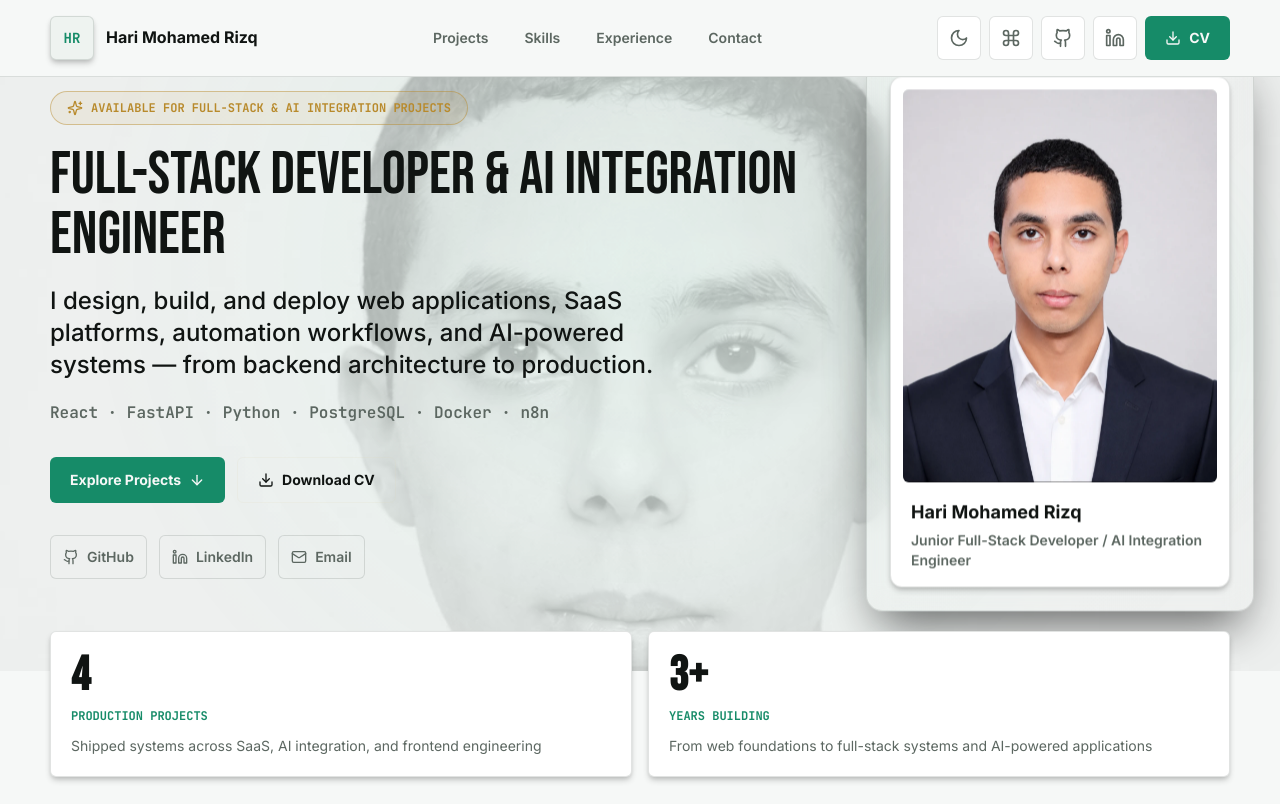
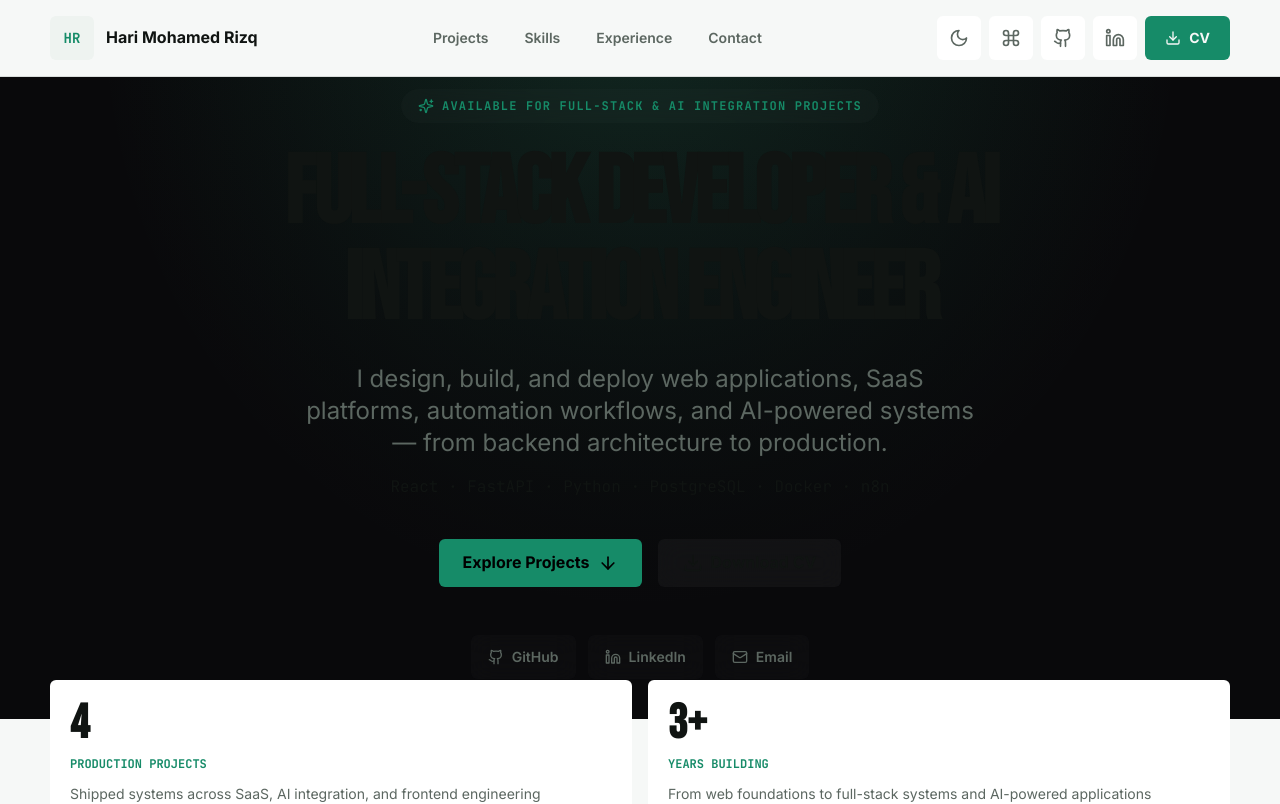
Before and after one commit to HariMohamed/My-PortFolio, a React (Vite) app: page / in a window 1280 px wide. Shown: the top 804 px of the page. Built offline with nearby package versions, Linux system fonts and the light colour scheme.

Commit message:
feat: implement portfolio v2 cinematic visual system

```diff
--- a/src/components/Hero.jsx
+++ b/src/components/Hero.jsx
@@ -1,159 +1,106 @@
-import { useEffect } from "react";
 import { ArrowDown, Download, Github, Linkedin, Mail, Sparkles } from "lucide-react";
-import { motion, useReducedMotion, useMotionValue, useTransform, useSpring } from "framer-motion";
+import { motion, useReducedMotion } from "framer-motion";
 import { profile } from "../data/profile";
 
 export default function Hero() {
   const prefersReducedMotion = useReducedMotion();
-  const disableTracking = prefersReducedMotion || (typeof window !== "undefined" && !window.matchMedia("(pointer: fine)").matches);
 
-  const mouseX = useMotionValue(0);
-  const mouseY = useMotionValue(0);
-
-  const springConfig = { damping: 40, stiffness: 150, mass: 1 };
-  const smoothX = useSpring(mouseX, springConfig);
-  const smoothY = useSpring(mouseY, springConfig);
-
-  useEffect(() => {
-    if (disableTracking) return;
-
-    const handleMouseMove = (e) => {
-      const { innerWidth, innerHeight } = window;
-      const x = (e.clientX / innerWidth) * 2 - 1;
-      const y = (e.clientY / innerHeight) * 2 - 1;
-      mouseX.set(x);
-      mouseY.set(y);
+  // Unified animation variant for staggered reveals
+  const revealVariants = {
+    hidden: { opacity: 0, y: prefersReducedMotion ? 0 : 20 },
+    visible: {
+      opacity: 1,
+      y: 0,
+      transition: { duration: 0.8, ease: [0.16, 1, 0.3, 1] }
+    }
   };
 
-    const handleMouseLeave = () => {
-      mouseX.set(0);
-      mouseY.set(0);
-    };
+  return (
+    <section id="home" className="relative min-h-[90svh] w-full flex items-center justify-center overflow-hidden border-b shadow-[inset_0_-1px_0_0_rgba(255,255,255,0.05)] border-transparent" aria-labelledby="hero-title">
 
-    window.addEventListener("mousemove", handleMouseMove, { passive: true });
-    window.addEventListener("mouseleave", handleMouseLeave, { passive: true });
+      {/*
+        MEDIA LAYER PLACEHOLDER
+        This is where the future WebM cinematic texture will be injected.
+        Currently a dark radial gradient acts as the fallback.
+      */}
+      <div className="absolute inset-0 z-0 bg-[#09090b]">
+        {/* <video autoPlay loop muted playsInline className="absolute inset-0 w-full h-full object-cover opacity-40 mix-blend-screen" poster="..." src="..." /> */}
+        <div className="absolute inset-0 bg-[radial-gradient(ellipse_at_top_center,rgba(68,230,169,0.15),transparent_60%)]" aria-hidden="true" />
+        <div className="absolute inset-0 bg-gradient-to-b from-transparent to-[#09090b] opacity-90" aria-hidden="true" />
+      </div>
 
-    return () => {
-      window.removeEventListener("mousemove", handleMouseMove);
-      window.removeEventListener("mouseleave", handleMouseLeave);
-    };
-  }, [mouseX, mouseY, disableTracking]);
+      <div className="relative z-10 w-full max-w-6xl px-6 mx-auto flex flex-col items-center text-center mt-12">
+        <motion.div
+          initial="hidden"
+          animate="visible"
+          variants={{
+            visible: { transition: { staggerChildren: 0.15 } }
+          }}
+          className="flex flex-col items-center max-w-4xl"
+        >
+          <motion.div variants={revealVariants}>
+            <p className="inline-flex items-center gap-2 px-4 py-2 mb-6 rounded-full shadow-[var(--inset-border)] backdrop-blur-md border border-transparent bg-white/[0.02] font-mono text-xs font-bold uppercase tracking-widest text-accent">
+              <Sparkles className="w-4 h-4" aria-hidden="true" />
+              {profile.badge}
+            </p>
+          </motion.div>
 
-  const fgX = useTransform(smoothX, [-1, 1], [-2, 2]);
-  const fgY = useTransform(smoothY, [-1, 1], [-2, 2]);
+          <motion.h1
+            id="hero-title"
+            variants={revealVariants}
+            className="text-5xl sm:text-6xl md:text-7xl lg:text-8xl font-display font-extrabold text-text tracking-[-0.04em] leading-[1.05] mb-6"
+          >
+            {profile.headline}
+          </motion.h1>
 
-  const cardX = useTransform(smoothX, [-1, 1], [8, -8]);
-  const cardY = useTransform(smoothY, [-1, 1], [8, -8]);
-  const cardRotateX = useTransform(smoothY, [-1, 1], [2, -2]);
-  const cardRotateY = useTransform(smoothX, [-1, 1], [-2, 2]);
+          <motion.p
+            variants={revealVariants}
+            className="text-lg sm:text-xl md:text-2xl text-muted max-w-2xl leading-relaxed mb-4"
+          >
+            {profile.subtitle}
+          </motion.p>
 
-  const bgX = useTransform(smoothX, [-1, 1], [-3, 3]);
-  const bgY = useTransform(smoothY, [-1, 1], [-3, 3]);
-
-  return (
-    <section id="home" className="hero-section perspective-container" aria-labelledby="hero-title">
-      <div className="hero-background" aria-hidden="true" />
-      <div className="hero-overlay" aria-hidden="true" />
+          <motion.p
+            variants={revealVariants}
+            className="text-sm sm:text-base font-mono text-accent/80 mb-10"
+          >
+            {profile.stackLine}
+          </motion.p>
 
           <motion.div
-        className="hero-depth-bg"
-        aria-hidden="true"
-        style={{ x: disableTracking ? 0 : bgX, y: disableTracking ? 0 : bgY }}
+            variants={revealVariants}
+            className="flex flex-col sm:flex-row items-center gap-4 mb-12"
           >
-        <div className="hero-radial-glow" />
-      </motion.div>
-
-      <div className="hero-content relative z-10">
-        <div className="hero-layout">
-          <motion.div
-            initial={prefersReducedMotion ? false : { opacity: 0, y: 28 }}
-            animate={{ opacity: 1, y: 0 }}
-            transition={prefersReducedMotion ? { duration: 0 } : { duration: 0.55, ease: "easeOut" }}
-            style={{ x: disableTracking ? 0 : fgX, y: disableTracking ? 0 : fgY }}
-            className="max-w-4xl"
-          >
-            <p className="hero-badge">
-              <Sparkles aria-hidden="true" />
-              {profile.badge}
-            </p>
-            <h1 id="hero-title" className="hero-title">
-              {profile.headline}
-            </h1>
-            <p className="hero-subtitle">{profile.subtitle}</p>
-            <p className="stack-line">{profile.stackLine}</p>
-
-            <div className="mt-8 flex flex-col gap-3 sm:flex-row">
-              <a className="btn btn-primary" href="#projects">
+            <a className="inline-flex h-12 items-center justify-center gap-2 rounded-md bg-accent px-6 font-bold text-black transition-transform hover:scale-105 active:scale-95" href="#projects">
               Explore Projects
-                <ArrowDown aria-hidden="true" />
+              <ArrowDown className="w-5 h-5" aria-hidden="true" />
             </a>
-              <a className="btn btn-secondary" href={profile.cv.english} download>
-                <Download aria-hidden="true" />
+            <a className="inline-flex h-12 items-center justify-center gap-2 rounded-md shadow-[var(--inset-border)] backdrop-blur-md border border-transparent bg-white/[0.04] px-6 font-bold text-text transition-colors hover:bg-white/[0.08]" href={profile.cv.english} download>
+              <Download className="w-5 h-5" aria-hidden="true" />
               Download CV
             </a>
-            </div>
-
-            <div className="social-row" aria-label="Social links">
-              <a href={profile.socials.github} target="_blank" rel="noopener noreferrer" aria-label="GitHub">
-                <Github aria-hidden="true" />
-                GitHub
-              </a>
-              <a href={profile.socials.linkedin} target="_blank" rel="noopener noreferrer" aria-label="LinkedIn">
-                <Linkedin aria-hidden="true" />
-                LinkedIn
-              </a>
-              <a href={profile.socials.email} aria-label="Email">
-                <Mail aria-hidden="true" />
-                Email
-              </a>
-            </div>
           </motion.div>
 
           <motion.div
-            className="portrait-3d-wrapper mx-auto w-full max-w-[300px] lg:mx-0 lg:max-w-none"
-            style={{ perspective: 1200, transformStyle: "preserve-3d" }}
-            animate={prefersReducedMotion ? {} : { y: [-6, 6, -6] }}
-            transition={{ duration: 6, repeat: Infinity, ease: "easeInOut" }}
+            variants={revealVariants}
+            className="flex flex-wrap items-center justify-center gap-3"
+            aria-label="Social links"
           >
-            <motion.div
-              className="portrait-3d-scene relative w-full h-full"
-              style={{
-                x: disableTracking ? 0 : cardX,
-                y: disableTracking ? 0 : cardY,
-                rotateX: disableTracking ? 0 : cardRotateX,
-                rotateY: disableTracking ? 0 : cardRotateY,
-                transformStyle: "preserve-3d"
-              }}
-            >
-              <div className="portrait-glass-plate" aria-hidden="true" style={{ transform: disableTracking ? "none" : "translateZ(-30px)" }} />
-              <div className="portrait-glow-layer" aria-hidden="true" style={{ transform: disableTracking ? "none" : "translateZ(-15px)" }} />
+            <a className="inline-flex h-11 items-center gap-2 rounded-md shadow-[var(--inset-border)] backdrop-blur-md border border-transparent bg-white/[0.02] px-4 text-sm font-semibold text-muted transition-colors hover:text-accent hover:bg-white/[0.05]" href={profile.socials.github} target="_blank" rel="noopener noreferrer" aria-label="GitHub">
+              <Github className="w-4 h-4" aria-hidden="true" />
+              GitHub
+            </a>
+            <a className="inline-flex h-11 items-center gap-2 rounded-md shadow-[var(--inset-border)] backdrop-blur-md border border-transparent bg-white/[0.02] px-4 text-sm font-semibold text-muted transition-colors hover:text-accent hover:bg-white/[0.05]" href={profile.socials.linkedin} target="_blank" rel="noopener noreferrer" aria-label="LinkedIn">
+              <Linkedin className="w-4 h-4" aria-hidden="true" />
+              LinkedIn
+            </a>
+            <a className="inline-flex h-11 items-center gap-2 rounded-md shadow-[var(--inset-border)] backdrop-blur-md border border-transparent bg-white/[0.02] px-4 text-sm font-semibold text-muted transition-colors hover:text-accent hover:bg-white/[0.05]" href={profile.socials.email} aria-label="Email">
+              <Mail className="w-4 h-4" aria-hidden="true" />
+              Email
+            </a>
+          </motion.div>
 
-              <motion.figure
-                className="hero-portrait-card spatial-card relative z-10 w-full"
-                initial={prefersReducedMotion ? false : { opacity: 0, scale: 0.96 }}
-                animate={{ opacity: 1, scale: 1 }}
-                transition={prefersReducedMotion ? { duration: 0 } : { duration: 0.55, delay: 0.12, ease: "easeOut" }}
-                style={{ transformStyle: "preserve-3d" }}
-              >
-                <div className="hero-portrait-media relative" style={{ transform: disableTracking ? "none" : "translateZ(16px)" }}>
-                  <img
-                    src={profile.portraitUrl}
-                    alt={`Portrait of ${profile.name}`}
-                    width="1122"
-                    height="1402"
-                    decoding="async"
-                    fetchPriority="high"
-                  />
-                  <div className="portrait-inner-highlight" aria-hidden="true" />
-                </div>
-                <figcaption style={{ transform: disableTracking ? "none" : "translateZ(28px)" }}>
-                  <strong>{profile.name}</strong>
-                  <span>{profile.positioning}</span>
-                </figcaption>
-              </motion.figure>
         </motion.div>
-          </motion.div>
-        </div>
       </div>
     </section>
   );
--- a/src/components/Timeline.jsx
+++ b/src/components/Timeline.jsx
@@ -65,7 +65,7 @@ export default function Timeline({ id, eyebrow, title, description, items }) {
                                   decoding="async"
                                 />
                               ) : (
-                                <div className="flex h-12 w-12 items-center justify-center rounded-md border border-border bg-surface">
+                                <div className="flex h-12 w-12 items-center justify-center rounded-md shadow-[var(--inset-border)] bg-surface">
                                   <span className="font-mono text-sm font-bold text-muted">{getInitials(item.organization)}</span>
                                 </div>
                               )}
@@ -112,7 +112,7 @@ export default function Timeline({ id, eyebrow, title, description, items }) {
                                     decoding="async"
                                   />
                                 ) : (
-                                  <div className="flex h-full w-full items-center justify-center rounded-md border border-border bg-surface">
+                                  <div className="flex h-full w-full items-center justify-center rounded-md shadow-[var(--inset-border)] bg-surface">
                                     <span className="font-mono text-base font-bold text-muted">{getInitials(item.organization)}</span>
                                   </div>
                                 )}
--- a/src/index.css
+++ b/src/index.css
@@ -4,28 +4,28 @@
 
 :root {
   color-scheme: dark;
-  --color-bg: #0E1D21;
-  --color-bg-deep: #00002A;
-  --color-surface: #122E34;
-  --color-surface-strong: #163840;
-  --color-text-primary: #E0D6B8;
-  --color-text-secondary: #ABAFB5;
-  --color-text-muted: #677E8A;
+  --color-bg: #09090b;
+  --color-bg-deep: #000000;
+  --color-surface: rgba(255, 255, 255, 0.03);
+  --color-surface-strong: rgba(255, 255, 255, 0.05);
+  --color-text-primary: #f8fafc;
+  --color-text-secondary: #cbd5e1;
+  --color-text-muted: #94a3b8;
   --color-primary: #44E6A9;
-  --color-primary-strong: #44EA4C;
-  --color-border: rgba(224, 214, 184, 0.10);
+  --color-primary-strong: #22d3ee;
+  --color-border: transparent; /* Remove solid borders globally */
+  --inset-border: inset 0 0 0 1px rgba(255, 255, 255, 0.05);
 
-  --body-glow: rgba(68, 230, 169, 0.02);
-  --grid-line: rgba(224, 214, 184, 0.02);
-  --hero-gradient: linear-gradient(120deg, rgba(14, 29, 33, 0.85) 0%, rgba(14, 29, 33, 0.45) 50%, rgba(14, 29, 33, 0.15) 100%);
-  --hero-grid: repeating-linear-gradient(0deg, rgba(224, 214, 184, 0.02) 0 1px, transparent 1px 96px);
-  --hero-overlay: linear-gradient(90deg, rgba(14, 29, 33, 0.75) 0%, rgba(14, 29, 33, 0.25) 50%, transparent 100%),
-    linear-gradient(180deg, transparent 0%, rgba(14, 29, 33, 0.65) 100%);
-  --band-gradient: linear-gradient(180deg, rgba(255, 255, 255, 0.02), transparent);
+  --body-glow: rgba(68, 230, 169, 0.015);
+  --grid-line: rgba(255, 255, 255, 0.02);
+  --hero-gradient: radial-gradient(circle at 50% -20%, rgba(68, 230, 169, 0.08) 0%, transparent 60%);
+  --hero-grid: transparent;
+  --hero-overlay: transparent;
+  --band-gradient: transparent;
   --card-gradient: transparent;
-  --panel-fill: rgba(0, 0, 0, 0.2);
+  --panel-fill: rgba(255, 255, 255, 0.02);
   --soft-fill: rgba(68, 230, 169, 0.05);
-  --high-contrast-copy: #E0D6B8;
+  --high-contrast-copy: #ffffff;
 }
 
 :root[data-theme="light"] {
@@ -69,7 +69,7 @@ body {
   background: var(--color-bg);
   color: var(--color-text-primary);
   font-family: "Inter", system-ui, sans-serif;
-  line-height: 1.6;
+  line-height: 1.7;
   letter-spacing: 0;
   -webkit-font-smoothing: antialiased;
   text-rendering: optimizeLegibility;
@@ -136,7 +136,7 @@ img {
   }
 
   .brand-mark {
-    @apply grid h-11 w-11 place-items-center rounded-md border border-border bg-surface-2 font-mono text-sm font-bold text-accent shadow-glow;
+    @apply grid h-11 w-11 place-items-center rounded-md shadow-[var(--inset-border)] bg-surface-2 font-mono text-sm font-bold text-accent shadow-glow;
   }
 
   .nav-link {
@@ -149,7 +149,7 @@ img {
   }
 
   .icon-button {
-    @apply inline-flex h-11 w-11 items-center justify-center rounded-md border border-border bg-surface text-muted transition hover:text-accent;
+    @apply inline-flex h-11 w-11 items-center justify-center rounded-md shadow-[var(--inset-border)] bg-surface text-muted transition hover:text-accent;
   }
 
   .icon-button svg {
@@ -201,7 +201,7 @@ img {
 
   .mobile-menu {
     width: min(520px, calc(100% - 32px));
-    @apply mx-auto mb-4 grid gap-3 rounded-md border border-border bg-surface p-3 shadow-glow;
+    @apply mx-auto mb-4 grid gap-3 rounded-md shadow-[var(--inset-border)] bg-surface p-3 shadow-glow;
   }
 
   .mobile-menu-link {
@@ -263,7 +263,7 @@ img {
   }
 
   .hero-portrait-card {
-    @apply mx-auto w-full max-w-[300px] overflow-hidden rounded-xl border border-border bg-surface p-3 shadow-glow lg:mx-0 lg:max-w-none;
+    @apply mx-auto w-full max-w-[300px] overflow-hidden rounded-xl shadow-[var(--inset-border)] bg-surface p-3 shadow-glow lg:mx-0 lg:max-w-none;
   }
 
   .portrait-3d-scene {
@@ -273,7 +273,7 @@ img {
   }
 
   .portrait-glass-plate {
-    @apply absolute inset-0 rounded-2xl border border-border;
+    @apply absolute inset-0 rounded-2xl shadow-[var(--inset-border)];
     background: linear-gradient(135deg, rgba(255, 255, 255, 0.02) 0%, transparent 100%);
     backdrop-filter: blur(12px);
     box-shadow: 0 24px 48px -12px rgba(0, 0, 0, 0.6);
@@ -343,7 +343,7 @@ img {
   }
 
   .social-row a {
-    @apply inline-flex min-h-11 items-center gap-2 rounded-md border border-border bg-white/[0.04] px-3 py-2 text-sm font-semibold text-muted transition hover:text-accent;
+    @apply inline-flex min-h-11 items-center gap-2 rounded-md shadow-[var(--inset-border)] bg-white/[0.04] px-3 py-2 text-sm font-semibold text-muted transition hover:text-accent;
   }
 
   .social-row a:hover {
@@ -360,7 +360,7 @@ img {
   }
 
   .metric-card {
-    @apply rounded-md border border-border bg-surface p-5 shadow-glow;
+    @apply rounded-md shadow-[var(--inset-border)] bg-surface p-5 shadow-glow;
   }
 
   .metric-card strong {
@@ -420,7 +420,7 @@ img {
   .detail-section,
   .project-detail-hero,
   .empty-state {
-    @apply rounded-md border border-border bg-surface p-6;
+    @apply rounded-md shadow-[var(--inset-border)] bg-surface p-6;
   }
 
   .perspective-container {
@@ -476,7 +476,7 @@ img {
   }
 
   .project-number {
-    @apply rounded-md border border-border px-3 py-1 font-mono text-xs font-bold text-muted;
+    @apply rounded-md shadow-[var(--inset-border)] px-3 py-1 font-mono text-xs font-bold text-muted;
     background: var(--panel-fill);
   }
 
@@ -491,7 +491,7 @@ img {
 
   .project-split div,
   .project-impact {
-    @apply rounded-md border border-border p-4;
+    @apply rounded-md shadow-[var(--inset-border)] p-4;
     background: var(--panel-fill);
   }
 
@@ -521,13 +521,13 @@ img {
   }
 
   .chip {
-    @apply inline-flex min-h-8 items-center rounded-md border border-border px-3 py-1 font-mono text-xs font-semibold;
+    @apply inline-flex min-h-8 items-center rounded-md shadow-[var(--inset-border)] px-3 py-1 font-mono text-xs font-semibold;
     background: var(--soft-fill);
     color: var(--high-contrast-copy);
   }
 
   .project-actions {
-    @apply mt-auto flex flex-wrap gap-3 border-t border-border pt-4;
+    @apply mt-auto flex flex-wrap gap-3 shadow-[inset_0_1px_0_0_rgba(255,255,255,0.05)] border-t border-transparent pt-4;
   }
 
   .text-link {
@@ -602,7 +602,7 @@ img {
   }
 
   .timeline-card {
-    @apply bg-surface rounded-xl border border-border p-5 ml-14 md:ml-0 md:w-[calc(50%-3rem)] transition-all duration-300 ease-out;
+    @apply bg-surface rounded-xl shadow-[var(--inset-border)] p-5 ml-14 md:ml-0 md:w-[calc(50%-3rem)] transition-all duration-300 ease-out;
   }
 
   .timeline-card:hover {
@@ -621,7 +621,7 @@ img {
   }
 
   .timeline-card-head {
-    @apply flex flex-wrap flex-col gap-4 border-b border-border pb-5 sm:flex-row sm:items-start sm:justify-between;
+    @apply flex flex-wrap flex-col gap-4 shadow-[inset_0_-1px_0_0_rgba(255,255,255,0.05)] border-b border-transparent pb-5 sm:flex-row sm:items-start sm:justify-between;
   }
 
   .timeline-card-head > div:first-child {
@@ -671,7 +671,7 @@ img {
   }
 
   .timeline-type {
-    @apply inline-flex w-fit rounded-md border border-border px-3 py-1 font-mono text-xs text-muted;
+    @apply inline-flex w-fit rounded-md shadow-[var(--inset-border)] px-3 py-1 font-mono text-xs text-muted;
     background: var(--panel-fill);
   }
 
@@ -706,7 +706,7 @@ img {
   }
 
   .ai-question-list button {
-    @apply inline-flex min-h-14 items-center gap-3 rounded-md border border-border bg-white/[0.04] px-4 text-left font-bold text-muted transition hover:text-text;
+    @apply inline-flex min-h-14 items-center gap-3 rounded-md shadow-[var(--inset-border)] bg-white/[0.04] px-4 text-left font-bold text-muted transition hover:text-text;
   }
 
   .ai-question-list button:hover {
@@ -723,7 +723,7 @@ img {
   }
 
   .ai-answer {
-    @apply rounded-md border border-border p-6;
+    @apply rounded-md shadow-[var(--inset-border)] p-6;
     background: var(--panel-fill);
   }
 
@@ -766,7 +766,7 @@ img {
 
   .contact-list a,
   .contact-list div {
-    @apply flex items-center gap-4 rounded-md border border-border p-4 text-muted transition;
+    @apply flex items-center gap-4 rounded-md shadow-[var(--inset-border)] p-4 text-muted transition;
     background: var(--panel-fill);
   }
 
@@ -792,7 +792,7 @@ img {
   }
 
   .language-grid div {
-    @apply rounded-md border border-border bg-white/[0.04] p-3;
+    @apply rounded-md shadow-[var(--inset-border)] bg-white/[0.04] p-3;
   }
 
   .language-grid span {
@@ -805,7 +805,7 @@ img {
 
   .footer-shell {
     width: min(1180px, calc(100% - 32px));
-    @apply mx-auto flex flex-col gap-5 border-t border-border py-10 text-muted sm:flex-row sm:items-center sm:justify-between;
+    @apply mx-auto flex flex-col gap-5 shadow-[inset_0_1px_0_0_rgba(255,255,255,0.05)] border-t border-transparent py-10 text-muted sm:flex-row sm:items-center sm:justify-between;
   }
 
   .footer-shell strong {
@@ -822,7 +822,7 @@ img {
 
   .footer-links a,
   .footer-links button {
-    @apply inline-flex h-11 w-11 items-center justify-center rounded-md border border-border bg-surface text-muted transition hover:text-accent;
+    @apply inline-flex h-11 w-11 items-center justify-center rounded-md shadow-[var(--inset-border)] bg-surface text-muted transition hover:text-accent;
   }
 
   .footer-links a:hover,
@@ -919,11 +919,11 @@ img {
 
   .command-dialog {
     width: min(640px, calc(100% - 32px));
-    @apply fixed left-1/2 top-24 z-[100] -translate-x-1/2 overflow-hidden rounded-md border border-border bg-surface shadow-xl;
+    @apply fixed left-1/2 top-24 z-[100] -translate-x-1/2 overflow-hidden rounded-md shadow-[var(--inset-border)] bg-surface shadow-xl;
   }
 
   [cmdk-input] {
-    @apply h-14 w-full border-0 border-b border-border bg-transparent px-5 text-lg text-text outline-none placeholder:text-muted;
+    @apply h-14 w-full border-0 shadow-[inset_0_-1px_0_0_rgba(255,255,255,0.05)] border-b border-transparent bg-transparent px-5 text-lg text-text outline-none placeholder:text-muted;
   }
 
   [cmdk-list] {
```
Also changed, not shown: src/components/ProjectCard.jsx (+4 -7 lines). Lines whose indentation alone changed are shown as unchanged.
